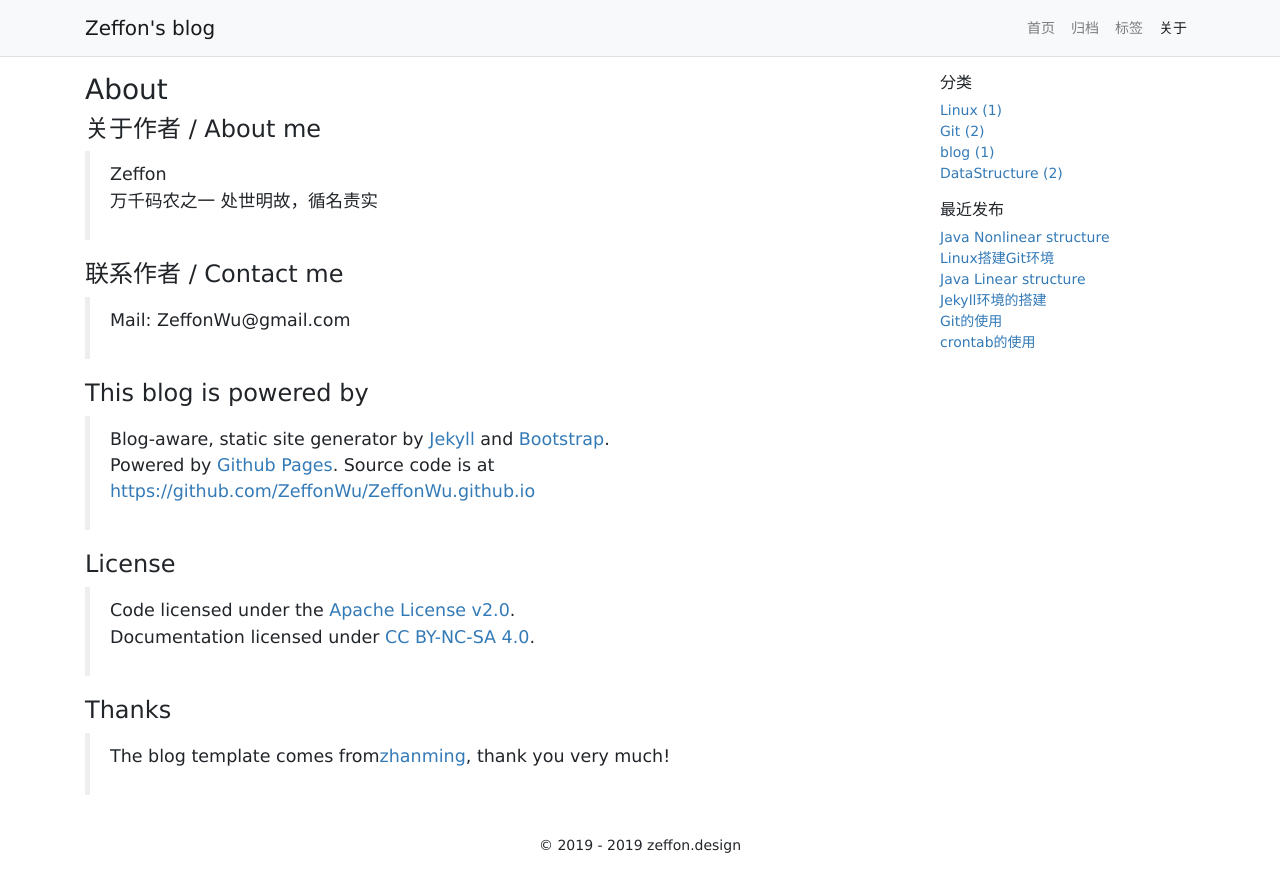
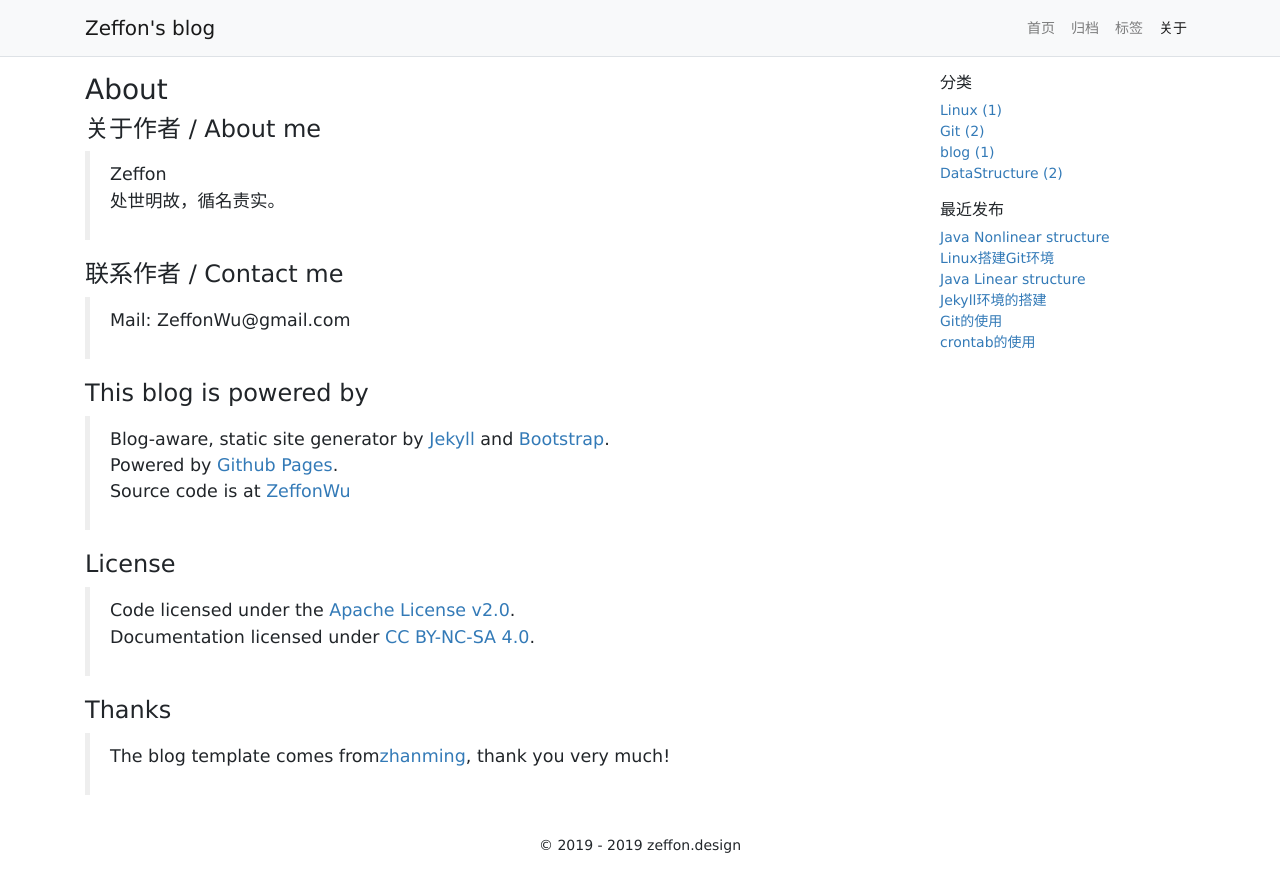
Before and after one commit to jamin44/blog, a Jekyll site: the page built from blog/about.md, in a window 1280 px wide. Shown: the top 892 px of the page. Built offline with Jekyll 4.4.1, drawn with Linux system fonts in a browser that asks for light colours.

Commit message:
update about.md

```diff
--- a/blog/about.md
+++ b/blog/about.md
@@ -9,8 +9,7 @@
 
 #### 关于作者 / About me
 > Zeffon
-> 万千码农之一
-> 处世明故，循名责实
+> 处世明故，循名责实。
 
 #### 联系作者 / Contact me
 > Mail: ZeffonWu@gmail.com
```
Also changed, not shown: other parts of blog/about.md (+1 -1 lines).
